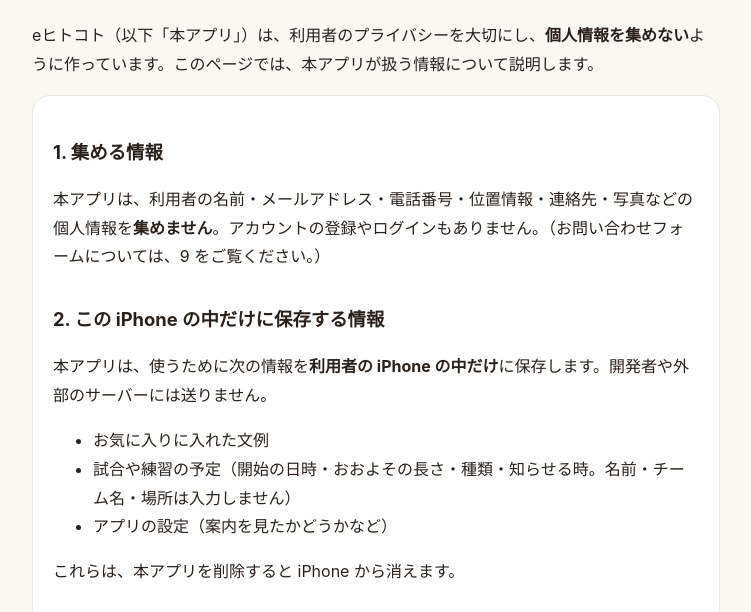
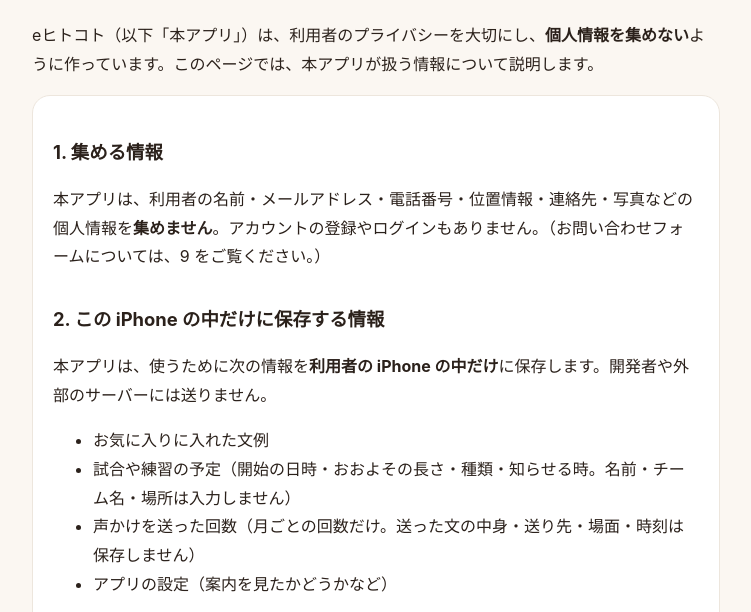
Before and after one commit to cfuturo2026s-hub/ehitokoto-support, a plain HTML site: page privacy.html in a window 1280 px wide. Shown: the part 155-767 px from the top of the page, without its empty margins (264-1015 px from the left). Drawn offline with Linux system fonts and the light colour scheme.

Commit message:
プライバシーポリシー：送った回数（月ごとの回数だけ）を端末に保存することを追記
Co-Authored-By: Claude Opus 5.5 <noreply@anthropic.com>

```diff
--- a/privacy.html
+++ b/privacy.html
@@ -25,9 +25,10 @@
 <ul>
 <li>お気に入りに入れた文例</li>
 <li>試合や練習の予定（開始の日時・おおよその長さ・種類・知らせる時。名前・チーム名・場所は入力しません）</li>
+<li>声かけを送った回数（月ごとの回数だけ。送った文の中身・送り先・場面・時刻は保存しません）</li>
 <li>アプリの設定（案内を見たかどうかなど）</li>
 </ul>
-<p>これらは、本アプリを削除すると iPhone から消えます。</p>
+<p>これらは、アプリの「設定」の画面からまとめて消せます。また、本アプリを削除すると iPhone から消えます。</p>
 
 <h2>3. 送る文</h2>
 <p>選んだ文や、送る前に直した文は、本アプリには保存しません。「LINEで送る」や「ほかのアプリで送る」を使うと、文は利用者が選んだアプリ（LINE など）に渡されます。渡したあとの扱いは、そのアプリの決まりに従います。</p>
```
